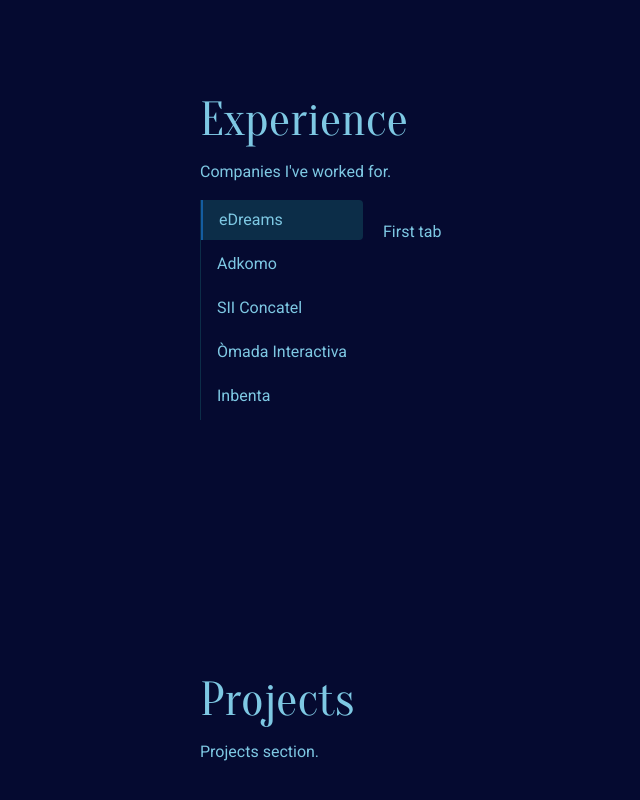
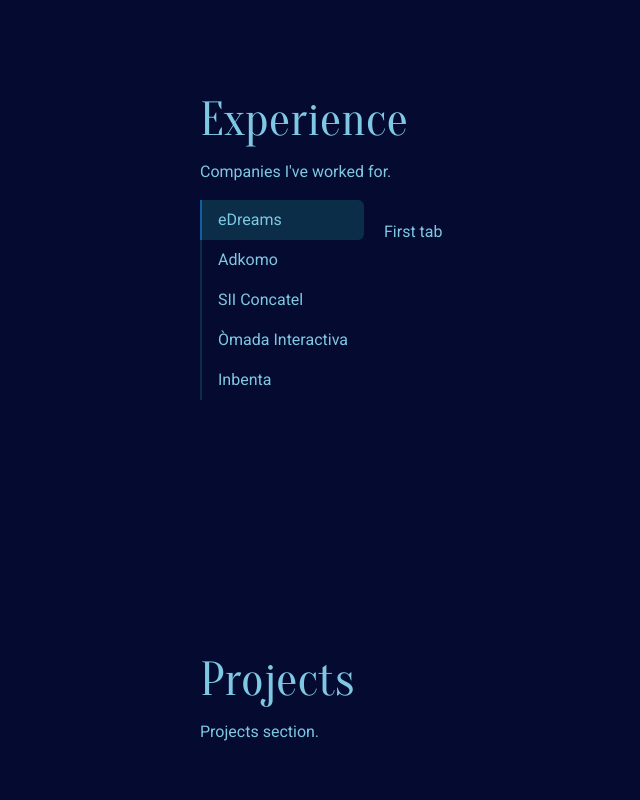
Before and after one commit to jgarciatorralba/presentation-portfolio-project, a Next.js app: page / in a window 1280 px wide. Shown: the part 1518-2318 px from the top of the page, without its empty margins (16-656 px from the left). Built offline with nearby package versions, Linux system fonts and the light colour scheme.

Commit message:
complete tab styles

```diff
--- a/app/styles/globals.css
+++ b/app/styles/globals.css
@@ -38,16 +38,15 @@
   }
 
   .tab {
-    @apply w-max md:w-full md:text-left px-8 md:px-4 py-2 mr-1 md:mr-0 md:mb-1 rounded-t md:rounded-none md:rounded-r;
+    @apply w-max md:w-full md:text-left box-border border-b-2 border-blue md:border-b-0 md:border-l-2 px-8 md:px-4 py-2 rounded-t-md md:rounded-none md:rounded-r-md;
   }
 
   .tab.active {
-    @apply bg-blue text-babyBlue border-b-2 border-midnightBlue md:border-l-2 md:border-b-0;
+    @apply bg-blue text-babyBlue box-border border-b-2 border-midnightBlue md:border-l-2 md:border-b-0;
   }
 
   .tab-list {
-    @apply max-w-fit w-calculatedScroll md:w-full whitespace-nowrap
-    overflow-x-auto pt-2 md:pt-0 border-b border-blue md:border-b-0 md:border-l md:flex flex-col;
+    @apply max-w-fit w-calculatedScroll md:w-full whitespace-nowrap overflow-x-auto pt-2 md:pt-0 md:flex flex-col;
   }
 }
 
```
